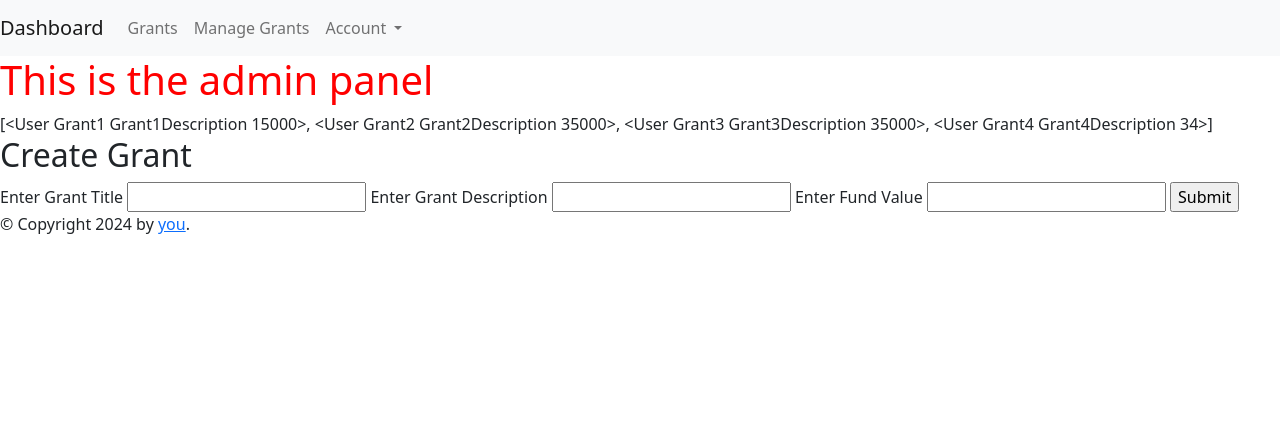
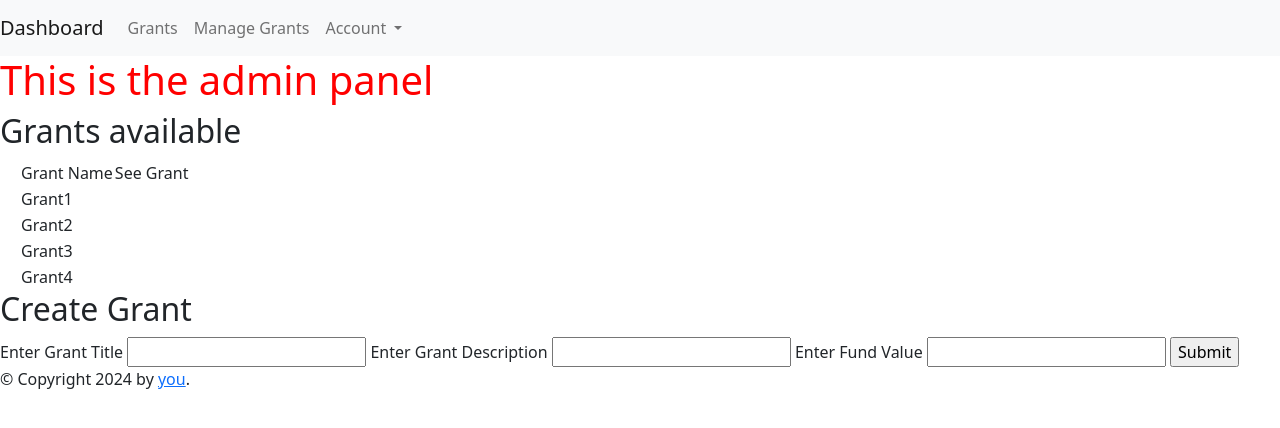
Before and after one commit to PhilMele/M3Project, a Flask app: page /admin in a window 1280 px wide. Shown: the top 428 px of the page. Run offline with Flask 3, Linux system fonts and the light colour scheme; a user stored in the database is signed in; some libraries are stand-ins or nearby versions.

Commit message:
Add forloop of grants in admin()

```diff
--- a/app.py
+++ b/app.py
@@ -120,12 +120,13 @@ class AddGrantForm(FlaskForm):
 
 #Admin Panel
 @app.route("/admin", methods=["GET","POST"])
-@login_required
+# @login_required
 def admin():
     #list users
     #list grants
     grants = Grant.query.all()
     print(grants)
+
     #form to add grants
     grantform = AddGrantForm()
     if grantform.validate_on_submit():
@@ -140,6 +141,13 @@ def admin():
         return redirect(url_for('admin'))
     else:
         print("the form is not valid")
+
+    #create for loop to list all grants available
+    for grant in grants:
+        print(grant)
+
+
+
     return render_template('admin/admin.html', grants=grants, grantform=grantform)
 
 # Authentication logic
--- a/templates/admin/admin.html
+++ b/templates/admin/admin.html
@@ -5,8 +5,32 @@
 <!-- List users -->
 
 <!-- List Grants -->
+<h2>Grants available</h2>
 
-{{grants}}
+<table style="margin-left: 20px;">
+
+
+    <!-- Table headers -->
+        <th>
+            <tr>
+                <td>Grant Name</td>
+                <td>See Grant</td>
+            </tr>
+        </th>
+
+    <!-- For loop logic  -->
+        {%for grant in grants%}
+        <!-- table rows -->
+        <tr>
+            <td>{{ grant.grant_title }}</td>
+            <td></td>
+        </tr>
+        {%endfor%}
+    </table>
+
+
+
+
 
     <!-- Create form to add grant -->
     <h2>Create Grant</h2>
```
